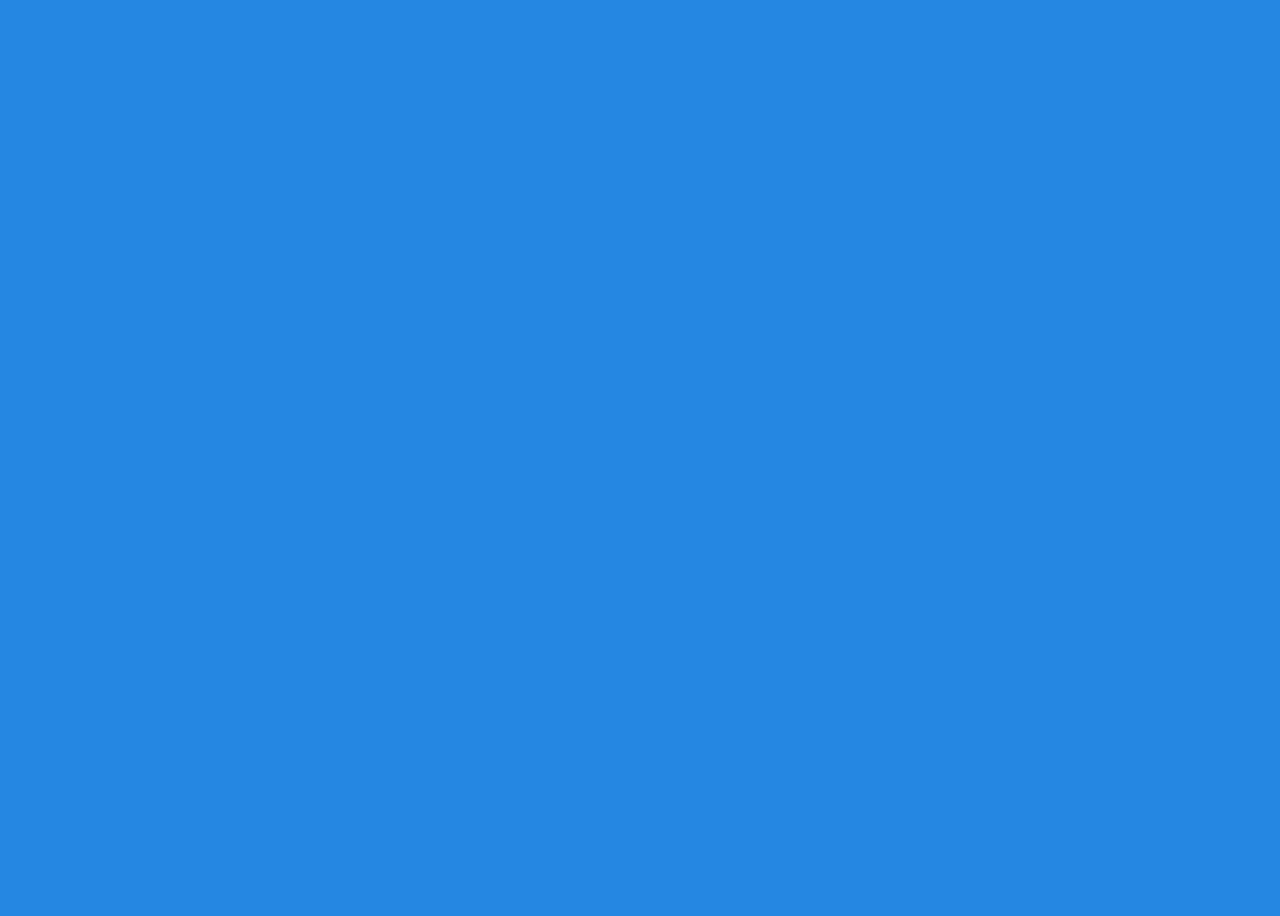
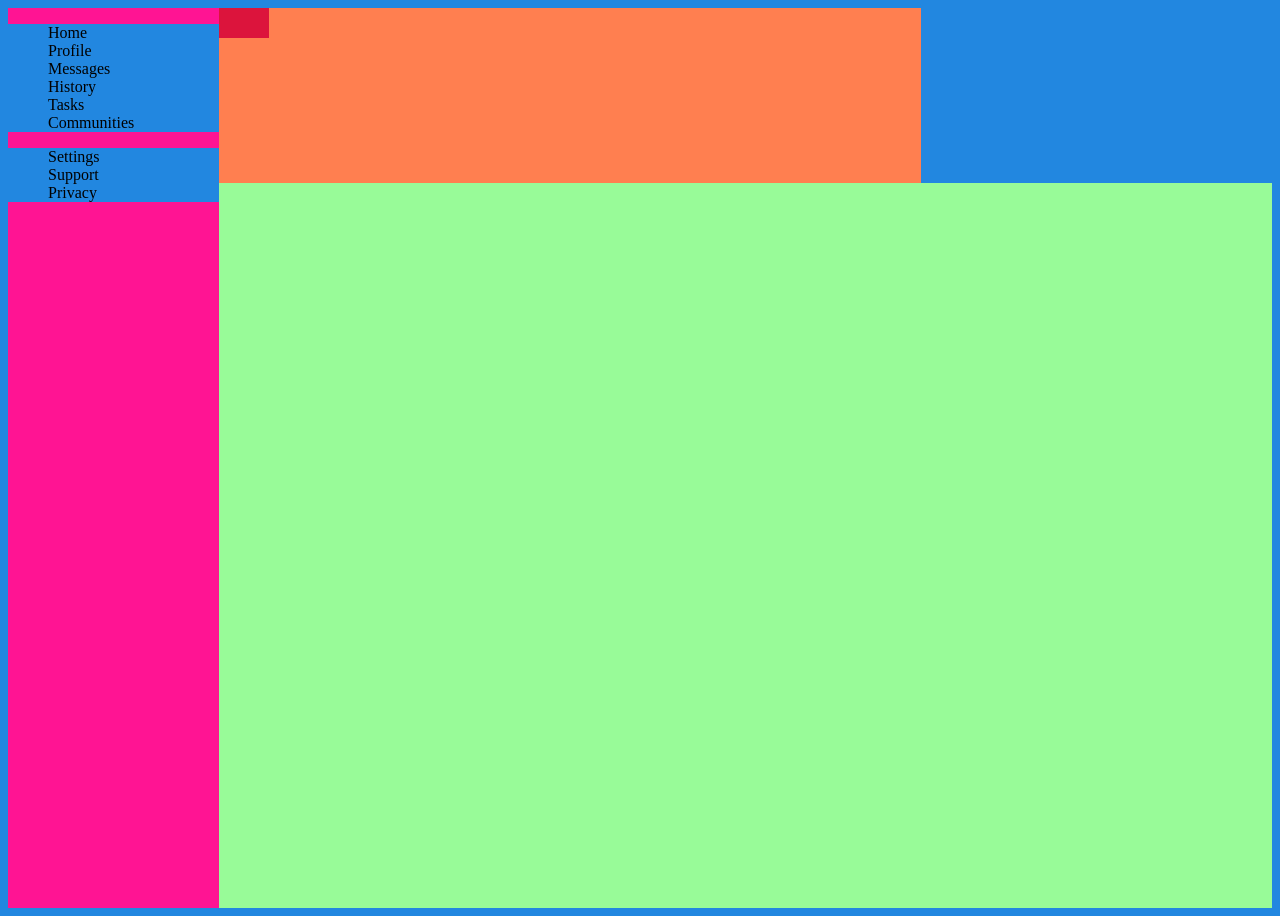
Before and after one commit to siuburu/grid-flexbox-training, a plain HTML site: page index.html in a window 1280 px wide. Before the commit the page ends 800 px from the top, so only its background shows below. Drawn offline with Linux system fonts and the light colour scheme.

Commit message:
working on header

```diff
--- a/index.html
+++ b/index.html
@@ -12,9 +12,58 @@
 <body>
     <div class="container">
 
-        <header class="header"></header>
-        <nav class="sidebar"></nav>
-        <div class="main-content"></div>
+        <header class="header">
+            <header class="top">
+                <div class="search"></div>
+                <div class="user-info"></div>
+            </header>
+            <header class="bottom">
+                <div class="welcome">
+
+                </div>
+                <div class="header-content">
+
+                </div>
+            </header>
+        </header>
+        <nav class="sidebar">
+            <div class="logo">
+
+            </div>
+            <nav class="menu">
+                <ul>
+                    <li>Home</li>
+                    <li>Profile</li>
+                    <li>Messages</li>
+                    <li>History</li>
+                    <li>Tasks</li>
+                    <li>Communities</li>
+                </ul>
+            </nav>
+            <nav class="submenu">
+                <ul>
+                    <li>Settings</li>
+                    <li>Support</li>
+                    <li>Privacy</li>
+                </ul>
+            </nav>
+        </nav>
+        <div class="main-content">
+            <div class="projects">
+                <div class="projects-content">
+
+                </div>
+            </div>
+            <div class="side-content">
+                <div class="announcements">
+
+                </div>
+                <div class="trending">
+
+                </div>
+            </div>
+
+        </div>
     </div>
 </body>
 
--- a/style.css
+++ b/style.css
@@ -1,18 +1,44 @@
 * {
 	background-color: rgb(34, 135, 224);
 }
-
+ul,
+li {
+	list-style-type: none;
+}
 .container {
 	display: grid;
 	grid-template-columns: 1fr 5fr;
+	grid-template-rows: 175px 1fr;
+	width: 100%;
+	height: 100%;
+	grid-template-areas:
+		"sidebar header header header header"
+		"sidebar main-content main-content main-content main-content";
 }
 
 .header {
 	background-color: coral;
+	width: 100%;
+	height: px;
+	grid-area: header;
+	display: grid;
+	grid-template-columns: 2fr 1fr;
 }
+.header > .top {
+	background-color: crimson;
+	width: 50px;
+	height: 30px;
+}
+
 .sidebar {
 	background-color: deeppink;
+	width: 100%;
+	height: 900px;
+	grid-area: sidebar;
 }
 .main-content {
 	background-color: palegreen;
+	width: 100%;
+	height: px;
+	grid-area: main-content;
 }
```
